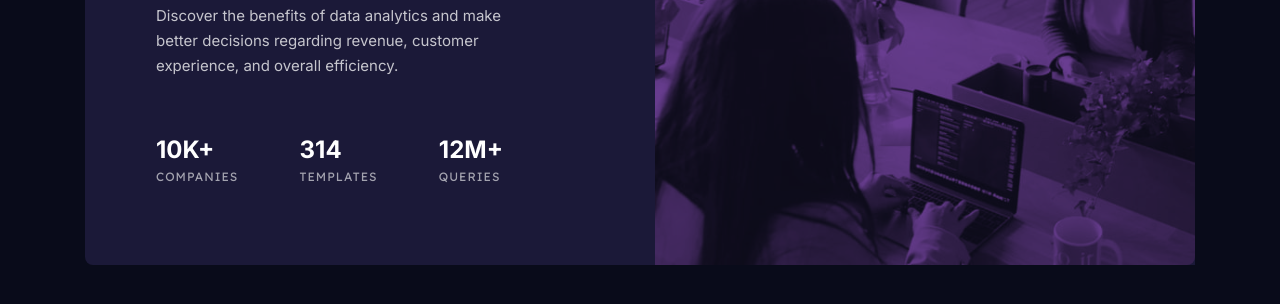
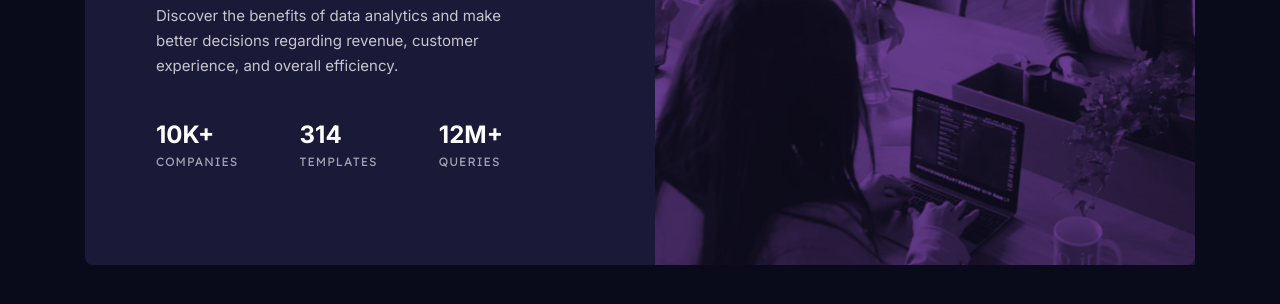
Before and after one commit to Madmanden/stats-preview-card-component, a plain HTML site: page index.html in a window 1280 px wide. Shown: the part 358-662 px from the top of the page. Drawn offline with Linux system fonts and the light colour scheme.

Commit message:
fixed layout

```diff
--- a/style/style.scss
+++ b/style/style.scss
@@ -180,7 +180,7 @@ body {
       height: auto;
       width: 347px;
       padding: 0;
-      margin-top: 57px;
+      margin-top: 42px; //57
     }
   }
 }
```
Also changed, not shown: style/style.css.
